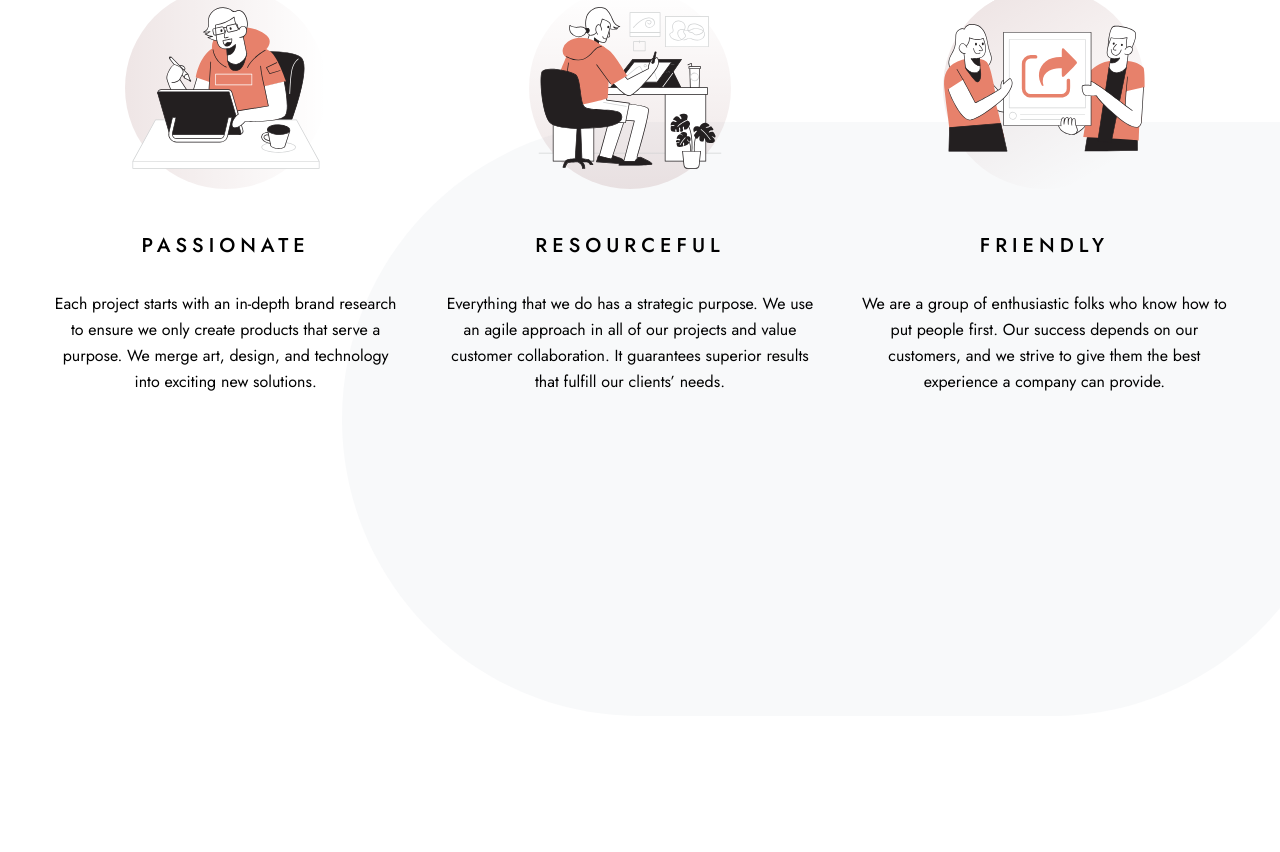
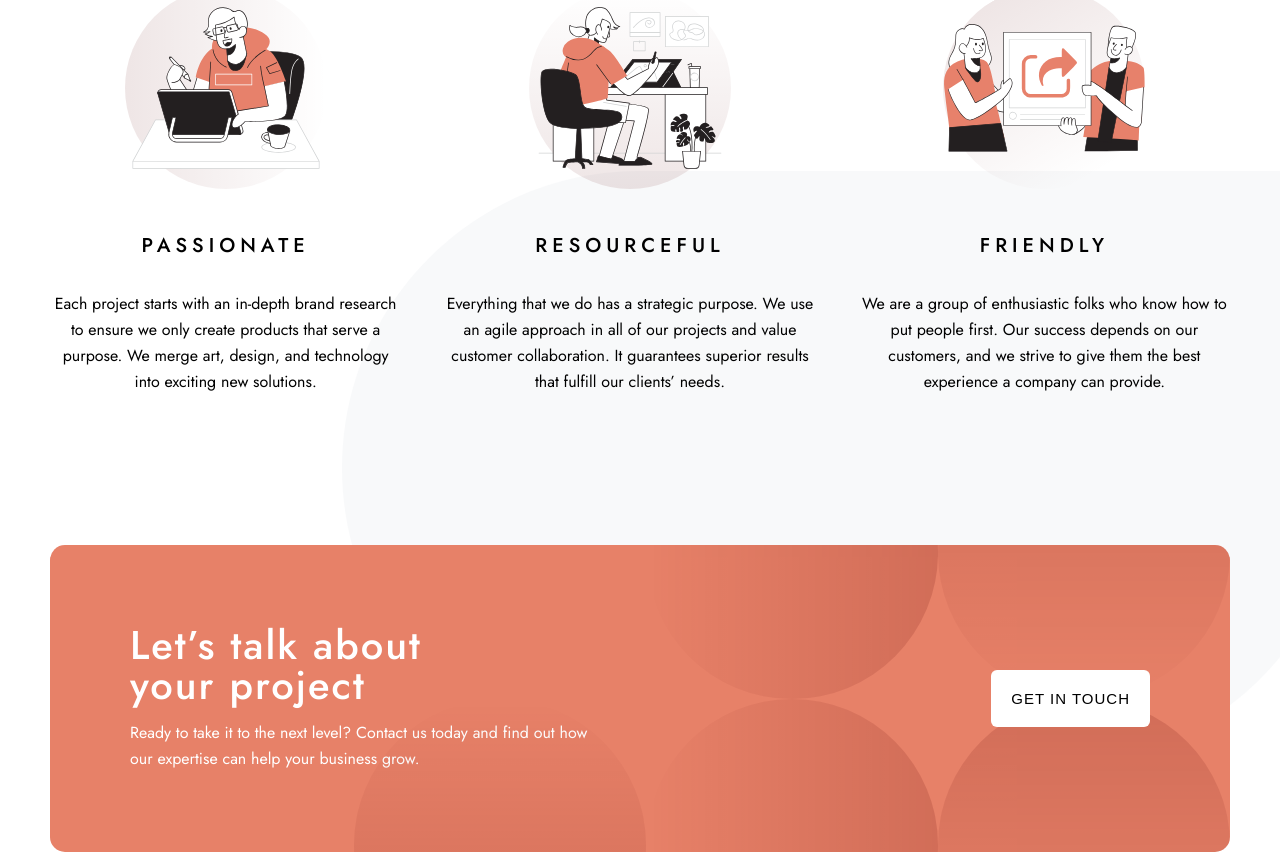
Before and after one commit to Amusah/Designo, a React (Vite) app: page / in a window 1280 px wide. Shown: the part 1730-2582 px from the top of the page. Before the commit the page ends 2446 px from the top, so only its background shows below. Built offline with nearby package versions, Linux system fonts and the light colour scheme.

Commit message:
Added CTA section

```diff
--- a/src/Components/Button.jsx
+++ b/src/Components/Button.jsx
@@ -2,9 +2,9 @@ import React from 'react';
 
 import styles from './Button.module.scss';
 
-const Button = ({ children }) => {
+const Button = ({ children, color, type }) => {
   return (
-    <button className={`${styles.btn} cursor-pointer btn-hover`}>{children}</button>
+    <button className={`${styles[color]} ${styles[type]} cursor-pointer`}>{children}</button>
   )
 }
 
--- a/src/Components/Button.module.scss
+++ b/src/Components/Button.module.scss
@@ -1,16 +1,34 @@
-.btn {
+.btnWhite {
   padding: 2rem;
-  width: 15.2rem;
+  // width: 15.2rem;
   border: none;
-  border-radius: .6rem;
-  letter-spacing: .1rem;
+  border-radius: 0.6rem;
+  letter-spacing: 0.1rem;
   text-transform: uppercase;
   font-weight: 500;
   font-size: 1.5rem;
   z-index: 5;
+  background-color: var(--white);
+  // cursor: pointer;
   // width: 10rem;
 
   // @-moz-document url-prefix() {
 
   // }
+
+  &:hover {
+    background-color: var(--lightPeach);
+    color: var(--white);
+  }
 }
+
+.heroBtn {
+  width: 15.2rem;
+}
+
+.ctaBtn {
+  @media screen and (width <= 580px) {
+    padding: 1;
+    font-size: 1.2rem;
+  }
+}
--- /dev/null
+++ b/src/Components/CTA.jsx
@@ -0,0 +1,29 @@
+import React from 'react';
+
+import Button from './Button';
+import styles from './CTA.module.scss';
+import { shared } from '../assets';
+
+const { bgCta } = shared.desktop;
+
+const CTA = () => {
+  return (
+    <div className={styles.ctaContainer}>
+      <div className={`${styles.cta} border-radius`}>
+        <div className={styles.ctaText}>
+          <h2>
+            Let’s talk about <br /> your project
+          </h2>
+          <p>
+            Ready to take it to the next level? Contact us today and find out how
+            our expertise can help your business grow.
+          </p>
+        </div>
+        <Button type={'ctaBtn'} color={'btnWhite'}>Get in touch</Button>
+        <img className={styles.ctaBg} src={bgCta} alt="round background image pattern" />
+      </div>
+    </div>
+  );
+}
+
+export default CTA;
--- /dev/null
+++ b/src/Components/CTA.module.scss
@@ -0,0 +1,56 @@
+@import "../mixins.scss";
+
+.cta {
+  // width: 100%;
+  display: flex;
+  justify-content: space-between;
+  align-items: center;
+  padding: 8rem;
+  background-color: var(--peach);
+  color: var(--white);
+  position: relative;
+  overflow: hidden;
+}
+
+.ctaText {
+  h2 {
+    @include font-h2();
+    line-height: 4rem;
+  }
+
+  p {
+    max-width: 45.9rem;
+    margin-top: 1.5rem;
+    @include body-font();
+  }
+}
+
+.ctaBg {
+  position: absolute;
+  right: 0;
+}
+
+@media screen and (width <= 850px) {
+  .ctaContainer {
+    padding: 0 2rem;
+  }
+
+  .cta {
+    flex-direction: column;
+    text-align: center;
+    gap: 2rem;
+    padding: 5rem 2rem;
+  }
+}
+
+@media screen and (width <= 580px) {
+  .ctaText {
+    h2 {
+      font-size: 3.2rem;
+    }
+
+    p {
+      font-size: 1.5rem;
+    }
+  }
+}
--- a/src/Components/Features.module.scss
+++ b/src/Components/Features.module.scss
@@ -7,6 +7,7 @@
   align-items: center;
   gap: 4rem;
   position: relative;
+  padding-bottom: 15rem;
 }
 
 .feature {
@@ -57,6 +58,7 @@
   .featuresContainer{
     flex-direction: column;
     padding: 0 2rem;
+    margin-bottom: 10rem;
   }
 
   .feature {
--- a/src/Components/Hero.jsx
+++ b/src/Components/Hero.jsx
@@ -18,7 +18,7 @@ const Hero = () => {
             fully responsive websites, app design, and engaging brand
             experiences. Find out more about our services.
           </p>
-          <Button>Learn More</Button>
+          <Button type={'heroBtn'} color={'btnWhite'}>Learn More</Button>
         </div>
 
         <div className={styles.heroImage}>
--- a/src/assets/index.js
+++ b/src/assets/index.js
@@ -14,6 +14,8 @@ import graphicDesign from "./home/desktop/image-graphic-design.jpg";
 import appDesign from "./home/desktop/image-app-design.jpg";
 import circle from "./shared/desktop/bg-pattern-small-circle.svg";
 import leaf from "./shared/desktop/bg-pattern-leaf.svg";
+import bgCta from './shared/desktop/bg-pattern-call-to-action.svg';
+
 
 export const home = {
   desktop: {
@@ -30,7 +32,7 @@ export const home = {
 };
 
 export const shared = {
-  desktop: { logoDark, logoLight, rightArrow, circle, leaf },
+  desktop: { logoDark, logoLight, rightArrow, circle, leaf, bgCta },
   mobile: { close, hamburger },
 };
 
--- a/src/index.scss
+++ b/src/index.scss
@@ -54,6 +54,10 @@ body {
 
 .cursor-pointer{
   cursor: pointer;
+}
+
+.border-radius{
+  border-radius: 1.5rem;
 }
 
 .btn-hover:hover{
--- a/src/pages/Homepage.jsx
+++ b/src/pages/Homepage.jsx
@@ -4,6 +4,7 @@ import Navbar from "../Components/Navbar";
 import Hero from "../Components/Hero";
 import Services from "../Components/Services";
 import Features from "../Components/Features";
+import CTA from "../Components/CTA";
 
 function Homepage({ toggle, setToggle }) {
   return (
@@ -13,6 +14,7 @@ function Homepage({ toggle, setToggle }) {
         <Hero />
         <Services />
         <Features />
+        <CTA />
       </div>
     </>
   );
```
